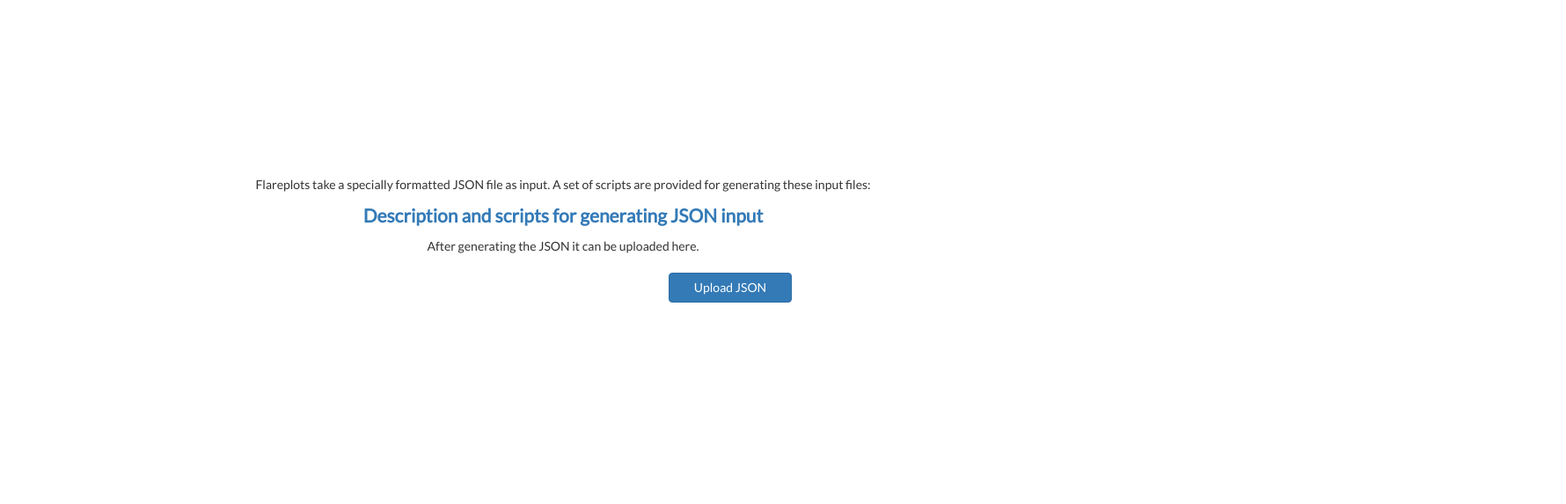
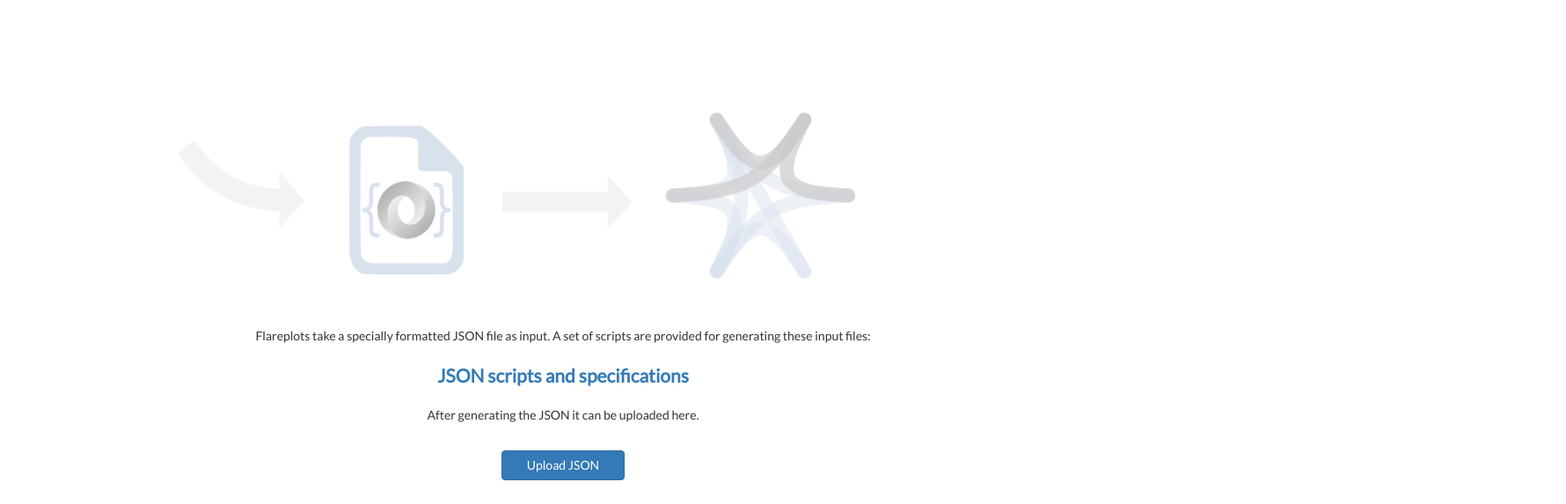
Before and after one commit to GPCRviz/flareplot, a plain HTML site: page docs/upload.html in a window 1280 px wide. Shown: the whole page at 88% size, 1780 px wide, since content can reach past the window. Drawn offline with Linux system fonts and the light colour scheme.

Commit message:
Shined up upload page a bit

```diff
--- a/docs/upload.html
+++ b/docs/upload.html
@@ -27,11 +27,6 @@
     <link href="css/demos.css" rel="stylesheet">
 
     <style>
-        #flareDiv div{
-            position: relative;
-            left: 50%;
-            margin-left: -300px;
-        }
         #flareDiv p{
             text-align: center;
         }
@@ -43,13 +38,24 @@
             margin-left: -300px;
             margin-top: 20px;
         }
+        img.center {
+            display: block;
+            margin: 0 auto;
+        }
+        #workflow {
+            width: 80%;
+            opacity:0.3;
+        }
+        p {
+            margin: 2rem 0 2rem 0;
+        }
         .fileUpload {
             width: 140px;
             left: 50%;
             position: relative;
             overflow: hidden;
+            margin: 10px;
             margin-left: -70px;
-            margin: 10px;
         }
         .fileUpload input.upload {
             position: absolute;
@@ -71,23 +77,21 @@
 <!--<a href="../index.html" class="logo">Flareplot</a>-->
 <!--<h1>Interactions in MD trajectory of active morphine receptor</h1>-->
 <div class="container" id="flareDiv">
-    <div style="height:200px;"></div>
+    <div style="height:100px;"></div>
+    <img src="img/workflow.png" class="center" id="workflow">
     <p>
         Flareplots take a specially formatted JSON file as input. A set of scripts are provided for generating
         these input files:
     </p>
     <p style="font-weight: bolder; font-size:1.5em">
-        <a href="https://github.com/GPCRviz/flareplot/tree/master/input">Description and scripts for generating JSON
-        input</a>
+        <a href="https://github.com/GPCRviz/flareplot/tree/master/input">JSON scripts and specifications</a>
     </p>
     <p>
         After generating the JSON it can be uploaded here.
     </p>
-    <div>
-        <div class="fileUpload btn btn-primary">
-            <span>Upload JSON</span>
-            <input type="file" id="uploader" class="upload" />
-        </div>
+    <div class="fileUpload btn btn-primary">
+        <span>Upload JSON</span>
+        <input type="file" id="uploader" class="upload" />
     </div>
 </div>
 
@@ -102,6 +106,11 @@
 
         // Set up flareplot
         flareplot = createFlareplot(600, contents, "#flareDiv");
+        d3.select("#flareDiv div")
+            .style("position","relative")
+            .style("width","600px")
+            .style("margin-left","auto")
+            .style("margin-right","auto");
 
         // Set up selector if there's more than one tree or track
         var selectorContainer = d3.select("#maincontent").append("div");
```
Also changed, not shown: docs/img/workflow.png (added).
